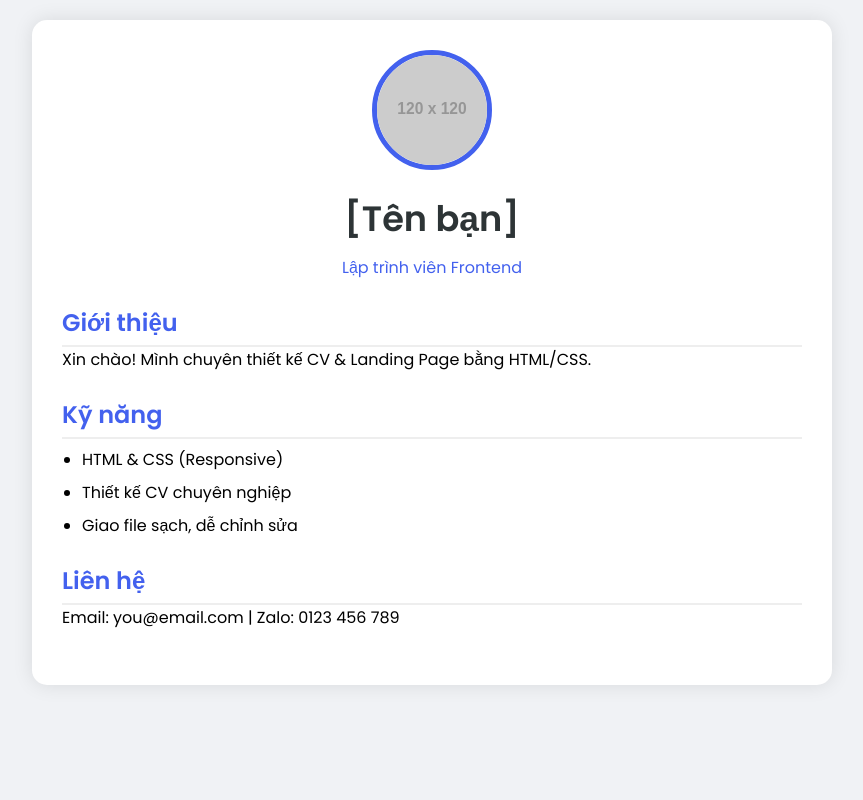
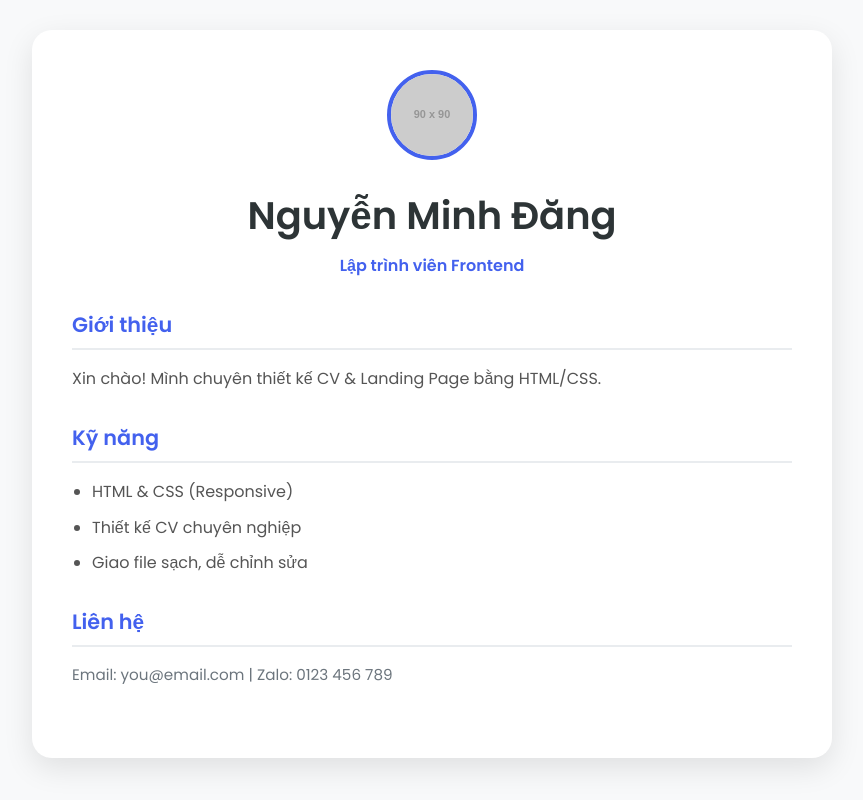
Before and after one commit to NguyenMinhDang-design/cv-portfolio, a plain HTML site: page index.html in a window 1280 px wide. Shown: the whole page, without its empty margins (208-1071 px from the left). Drawn offline with Linux system fonts and the light colour scheme; placeholder pictures from the web are drawn by us.

Commit message:
index.html

```diff
--- a/index.html
+++ b/index.html
@@ -1,29 +1,30 @@
-<!-- File: index.html -->
 <!DOCTYPE html>
 <html lang="vi">
 <head>
   <meta charset="UTF-8">
   <meta name="viewport" content="width=device-width, initial-scale=1.0">
-  <title>CV - [Tên bạn]</title>
+  <title>CV - Nguyễn Minh Đăng</title>
   <link href="https://fonts.googleapis.com/css2?family=Poppins:wght@400;600&display=swap" rel="stylesheet">
   <style>
     * { margin:0; padding:0; box-sizing:border-box; }
-    body { font-family:'Poppins',sans-serif; background:#f0f2f5; padding:20px; }
-    .cv { max-width:800px; margin:auto; background:white; padding:30px; border-radius:15px; box-shadow:0 0 20px rgba(0,0,0,0.1); text-align:center; }
-    .avatar { width:120px; height:120px; border-radius:50%; border:5px solid #4361ee; margin-bottom:15px; }
-    h1 { font-size:2.2rem; color:#2d3436; }
-    .title { color:#4361ee; margin:10px 0; }
-    .section { margin:25px 0; text-align:left; }
-    h2 { color:#4361ee; border-bottom:2px solid #eee; padding-bottom:5px; }
+    body { font-family:'Poppins',sans-serif; background:#f8f9fa; padding:30px; }
+    .cv { max-width:800px; margin:auto; background:white; padding:40px; border-radius:20px; box-shadow:0 10px 30px rgba(0,0,0,0.1); text-align:center; }
+    .avatar { width:90px; height:90px; border-radius:50%; border:4px solid #4361ee; margin-bottom:20px; }
+    h1 { font-size:2.4rem; color:#2d3436; margin-bottom:8px; }
+    .title { color:#4361ee; font-weight:600; margin-bottom:25px; }
+    .section { margin:30px 0; text-align:left; }
+    h2 { color:#4361ee; font-size:1.3rem; font-weight:600; border-bottom:2px solid #e9ecef; padding-bottom:8px; margin-bottom:15px; }
+    p, li { color:#555; line-height:1.7; }
     ul { padding-left:20px; }
     li { margin:8px 0; }
-    @media (max-width:600px) { .cv { padding:15px; } h1 { font-size:1.8rem; } }
+    .contact { color:#6c757d; font-size:0.95rem; }
+    @media (max-width:600px) { .cv { padding:20px; } h1 { font-size:1.9rem; } }
   </style>
 </head>
 <body>
   <div class="cv">
-    <img src="https://via.placeholder.com/120" class="avatar" alt="avatar">
-    <h1>[Tên bạn]</h1>
+    <img src="https://via.placeholder.com/90" class="avatar" alt="avatar">
+    <h1>Nguyễn Minh Đăng</h1>
     <p class="title">Lập trình viên Frontend</p>
 
     <div class="section">
@@ -42,7 +43,7 @@
 
     <div class="section">
       <h2>Liên hệ</h2>
-      <p>Email: you@email.com | Zalo: 0123 456 789</p>
+      <p class="contact">Email: you@email.com | Zalo: 0123 456 789</p>
     </div>
   </div>
 </body>
```
